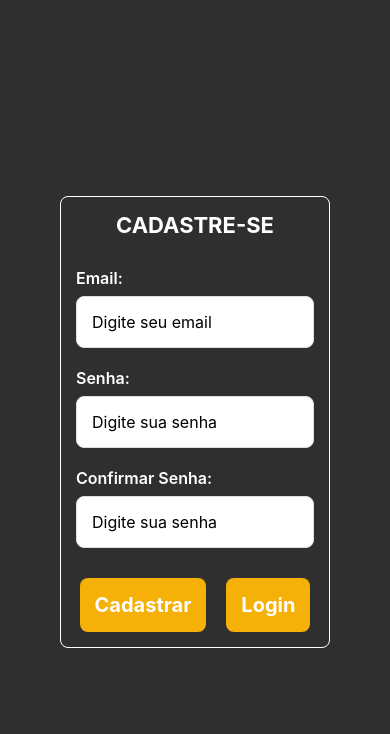
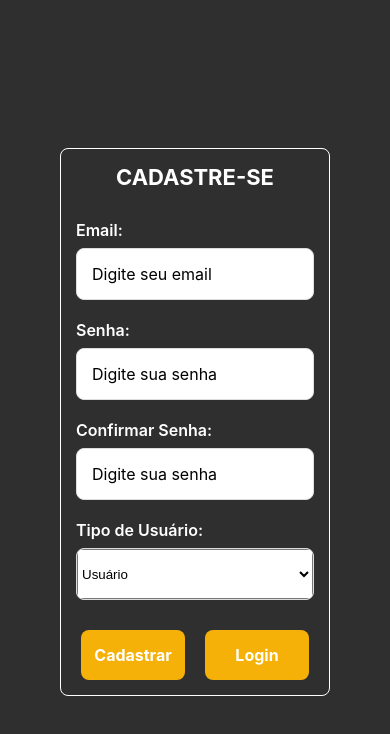
Before and after one commit to gmlebc/DispositivosMoveis1, a React Native app in the folder lista1/: screen / in a window 390 px wide. Shown: the top 734 px of the page. Built offline with nearby package versions, Linux system fonts and the light colour scheme.

Commit message:
Exercício 9

```diff
--- a/lista1/App.tsx
+++ b/lista1/App.tsx
@@ -1,9 +1,9 @@
 import { StatusBar } from 'expo-status-bar';
 import { StyleSheet, Text, View } from 'react-native';
-import Exe8 from './screens/Exe8';
+import Exe9 from './screens/Exe9';
 
 export default function App() {
   return (
-    <Exe8 />
+    <Exe9 />
   );
 }
--- a/lista1/screens/Exe8.tsx
+++ b/lista1/screens/Exe9.tsx
@@ -8,21 +8,29 @@ import {
   Keyboard,
   SafeAreaView,
 } from "react-native";
+import { Picker } from "@react-native-picker/picker";
 
-export default function exe8() {
+export default function exe9() {
   const [email, setEmail] = useState("");
   const [password, setPassword] = useState("");
   const [confirmPassword, setConfirmPassword] = useState("");
+  const [userType, setUserType] = useState("user");
   const [savedData, setSavedData] = useState<{
     email: string;
     password: string;
+    confirmPassword: string;
+    userType: string;
   } | null>(null);
 
   const handleSave = () => {
     if (email && password && confirmPassword === password) {
-      setSavedData({ email, password });
+      setSavedData({ email, password, confirmPassword, userType });
       Keyboard.dismiss();
     }
+    setEmail("");
+    setPassword("");
+    setConfirmPassword("");
+    setUserType("user");
   };
 
   const dismissKeyboard = () => {
@@ -31,7 +39,12 @@ export default function exe8() {
 
   return (
     <>
-    <SafeAreaView style={styles.master}>
+      <SafeAreaView style={styles.master}>
+        <TouchableOpacity
+          style={StyleSheet.absoluteFill}
+          onPress={dismissKeyboard}
+          activeOpacity={1}
+        />
 
         <View style={styles.border}>
           <Text style={styles.title}>CADASTRE-SE</Text>
@@ -74,6 +87,22 @@ export default function exe8() {
             />
           </View>
 
+          <View style={styles.inputContainer}>
+            <Text style={styles.label}>Tipo de Usuário:</Text>
+            <View style={styles.pickerContainer}>
+              <Picker
+                selectedValue={userType}
+                onValueChange={(itemValue) => setUserType(itemValue)}
+                style={styles.picker}
+                dropdownIconColor="#fff"
+              >
+                <Picker.Item label="Administrador" value="admin" />
+                <Picker.Item label="Gestor" value="manager" />
+                <Picker.Item label="Usuário" value="user" />
+              </Picker>
+            </View>
+          </View>
+
           <View style={styles.buttonContainer}>
             <TouchableOpacity style={styles.button} onPress={handleSave}>
               <Text style={styles.buttonText}>Cadastrar</Text>
@@ -84,14 +113,16 @@ export default function exe8() {
             </TouchableOpacity>
           </View>
 
-          {savedData && (
-            <View>
-              <Text style={styles.text}>Dados Salvos:</Text>
-              <Text style={styles.text}>Email: {savedData.email}</Text>
-              <Text style={styles.text}>Senha: {savedData.password}</Text>
+
+        </View>
+        {savedData && (
+            <View style={styles.savedDataContainer}>
+              <Text style={styles.text2}>{savedData.email}-</Text>
+              <Text style={styles.text2}>{savedData.password}-</Text>
+              <Text style={styles.text2}>{savedData.confirmPassword}-</Text>
+              <Text style={styles.text2}>{savedData.userType}</Text>
             </View>
           )}
-        </View>
       </SafeAreaView>
     </>
   );
@@ -145,33 +176,48 @@ const styles = StyleSheet.create({
     borderColor: "#ddd",
     fontSize: 16,
   },
+  pickerContainer: {
+    backgroundColor: "white",
+    borderRadius: 8,
+    borderWidth: 1,
+    borderColor: "#ddd",
+    overflow: "hidden",
+  },
+  picker: {
+    height: 50,
+    width: "100%",
+  },
   button: {
     backgroundColor: "#F6B108",
     padding: 15,
     borderRadius: 8,
     alignItems: "center",
     marginTop: 10,
+    flex: 1,
+    marginHorizontal: 5,
   },
   buttonText: {
-
     color: "white",
-    fontSize: 20,
+    fontSize: 16,
     fontWeight: "bold",
   },
-  savedDataContainer: {
-    marginTop: 30,
-    padding: 15,
-    backgroundColor: "#3F3F3F",
-    borderRadius: 8,
-  },
+
   text: {
     color: "white",
     fontSize: 16,
     marginBottom: 5,
   },
   buttonContainer: {
-    gap: 20,
+    gap: 10,
     justifyContent: "center",
     flexDirection: "row",
   },
+  savedDataContainer: {
+    flexDirection: "row",
+  },
+  text2: {
+    color: "white",
+    fontSize: 16,
+    marginBottom: 5,
+  },
 });
```
